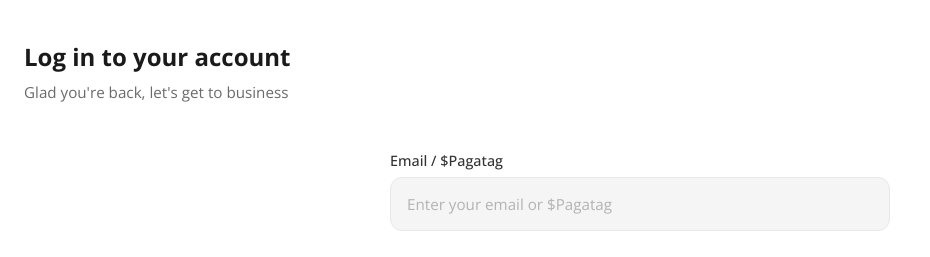
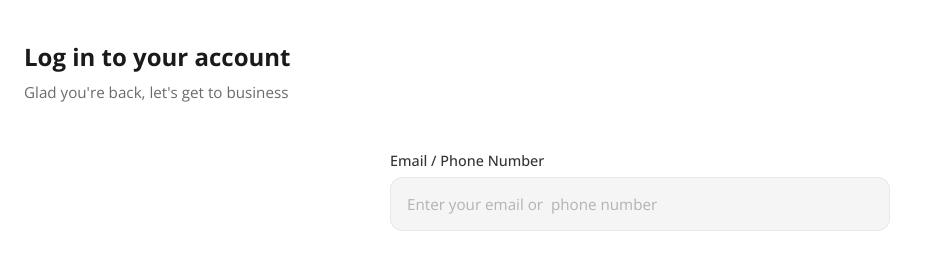
Before and after one commit to elvisdogoyaro/pagaSite, a React (Vite) app: page / in a window 1280 px wide. Shown: the top 257 px of the page, without its empty margins (0-930 px from the left). Built offline with nearby package versions, Linux system fonts and the light colour scheme.

Commit message:
Update Home.jsx

```diff
--- a/src/pages/Home.jsx
+++ b/src/pages/Home.jsx
@@ -56,12 +56,12 @@ const Home = () => {
       <div className="loginWrapper">
         <div className="loginSec">
           <form onSubmit={handleSubmit(submitForm)}>
-            <label htmlFor="email">Email / $Pagatag</label>
+            <label htmlFor="email">Email / Phone Number</label>
             <div className="formInput">
               <input
                 name="email"
                 type="text"
-                placeholder="Enter your email or $Pagatag"
+                placeholder="Enter your email or  phone number"
                 {...register("email")}
               />
             </div>
```
